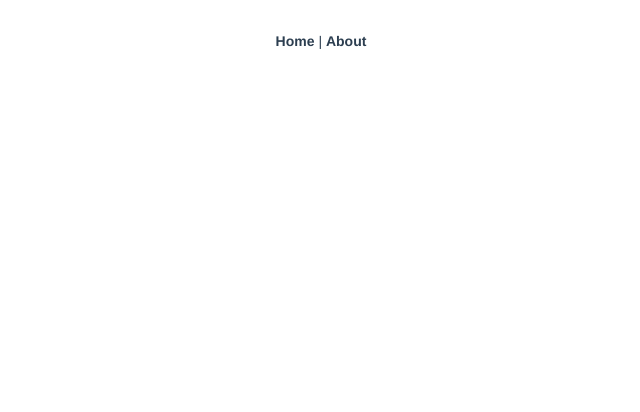
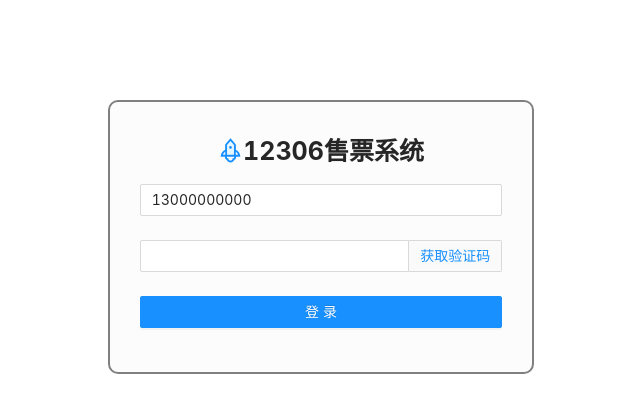
Before and after one commit to stx18852277447/web, a Vue app: page /login in a window 1280 px wide. Before the commit this address had no page. Shown: the top 412 px of the page, without its empty margins (319-959 px from the left). Built offline with nearby package versions, Linux system fonts and the light colour scheme.

Commit message:
注册登录二合一界面开发

```diff
--- a/src/App.vue
+++ b/src/App.vue
@@ -1,30 +1,3 @@
 <template>
-  <nav>
-    <router-link to="/">Home</router-link> |
-    <router-link to="/about">About</router-link>
-  </nav>
   <router-view/>
 </template>
-
-<style>
-#app {
-  font-family: Avenir, Helvetica, Arial, sans-serif;
-  -webkit-font-smoothing: antialiased;
-  -moz-osx-font-smoothing: grayscale;
-  text-align: center;
-  color: #2c3e50;
-}
-
-nav {
-  padding: 30px;
-}
-
-nav a {
-  font-weight: bold;
-  color: #2c3e50;
-}
-
-nav a.router-link-exact-active {
-  color: #42b983;
-}
-</style>
--- a/src/router/index.js
+++ b/src/router/index.js
@@ -14,6 +14,10 @@
     // this generates a separate chunk (about.[hash].js) for this route
     // which is lazy-loaded when the route is visited.
     component: () => import(/* webpackChunkName: "about" */ '../views/AboutView.vue')
+  },
+  {
+    path: '/login',
+    component: () => import('../views/login.vue')
   }
 ]
 
--- /dev/null
+++ b/src/views/login.vue
@@ -0,0 +1,50 @@
+<template>
+    <a-row class="login">
+        <a-col :span="8" :offset="8" class="login-main">
+            <h1 style="text-align: center"><rocket-two-tone />12306售票系统</h1>
+            <a-form :model="loginForm" name="basic" autocomplete="off" @finish="onFinish" finishFailed="onFinishFailed">
+                <a-form-item label="" name="mobile" :rules="[{ required: true, message: '请输入手机号!' }]">
+                    <a-input v-model:value="loginForm.mobile" placeholder="手机号" />
+                </a-form-item>
+                <a-form-item label="" name="code" :rules="[{ required: true, message: '请输入验证码!' }]">
+                    <a-input v-model:value="loginForm.code">
+                        <template #addonAfter>
+                            <a @click="sendCode">获取验证码</a>
+                        </template>
+                    </a-input>
+                    <!--<a-input v-model: value="loginForm.code" placeholder="验证码"/>--></a-form-item>
+                <a-form-item>
+                    <a-button type="primary" block html-type="submit">登录</a-button>
+                </a-form-item>
+            </a-form>
+        </a-col>
+    </a-row>
+</template>
+<script setup>
+import { reactive } from "vue";
+
+const loginForm = reactive({
+    mobile: "13000000000",
+    code: "",
+});
+const onFinish = (values) => {
+    console.log("Success: ", values);
+};
+const onFinishFailed = (errorInfo) => {
+    console.log("Failed : ", errorInfo);
+};
+</script >
+<style scoped>
+.login-main h1 {
+    font-size: 25px;
+    font-weight: bold;
+}
+
+.login-main {
+    margin-top: 100px;
+    padding: 30px 30px 20px;
+    border: 2px solid grey;
+    border-radius: 10px;
+    background-color: #fcfcfc;
+}
+</style>
```
Also changed, not shown: .eslintrc.js.
